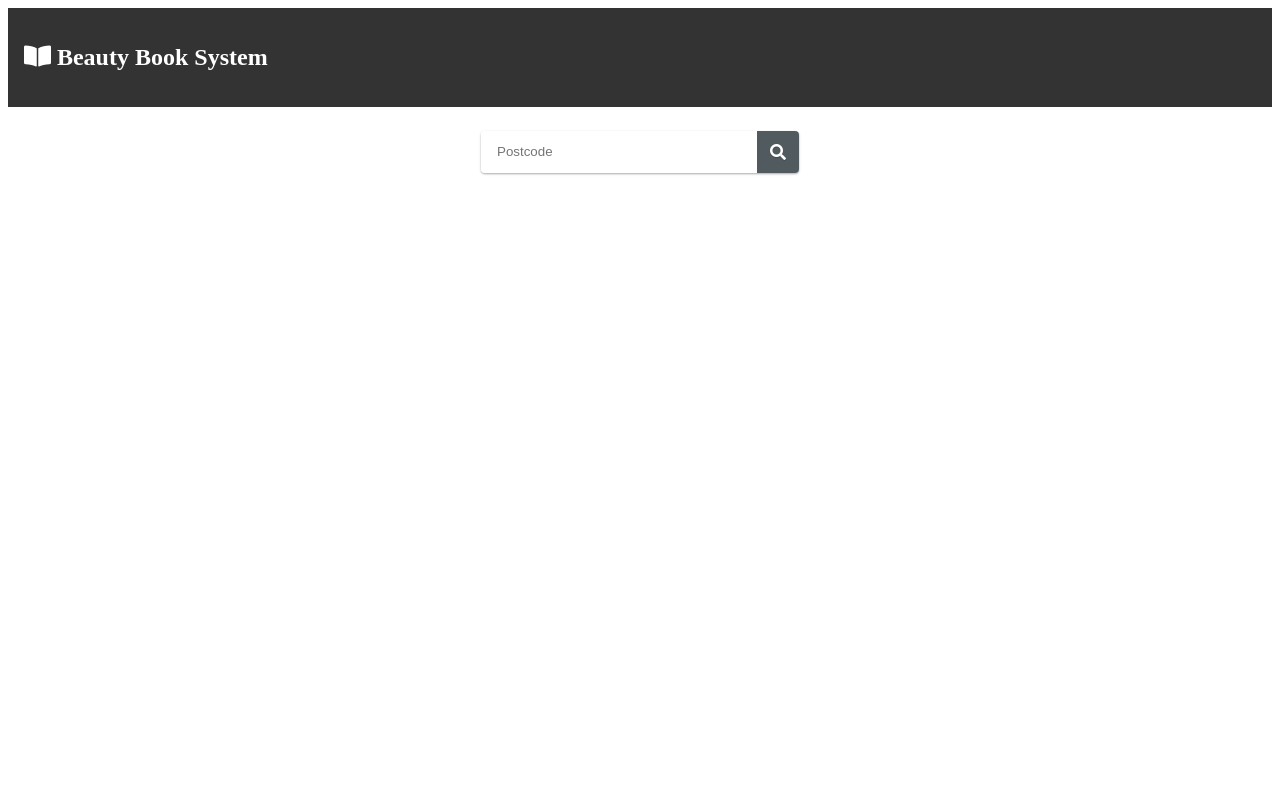
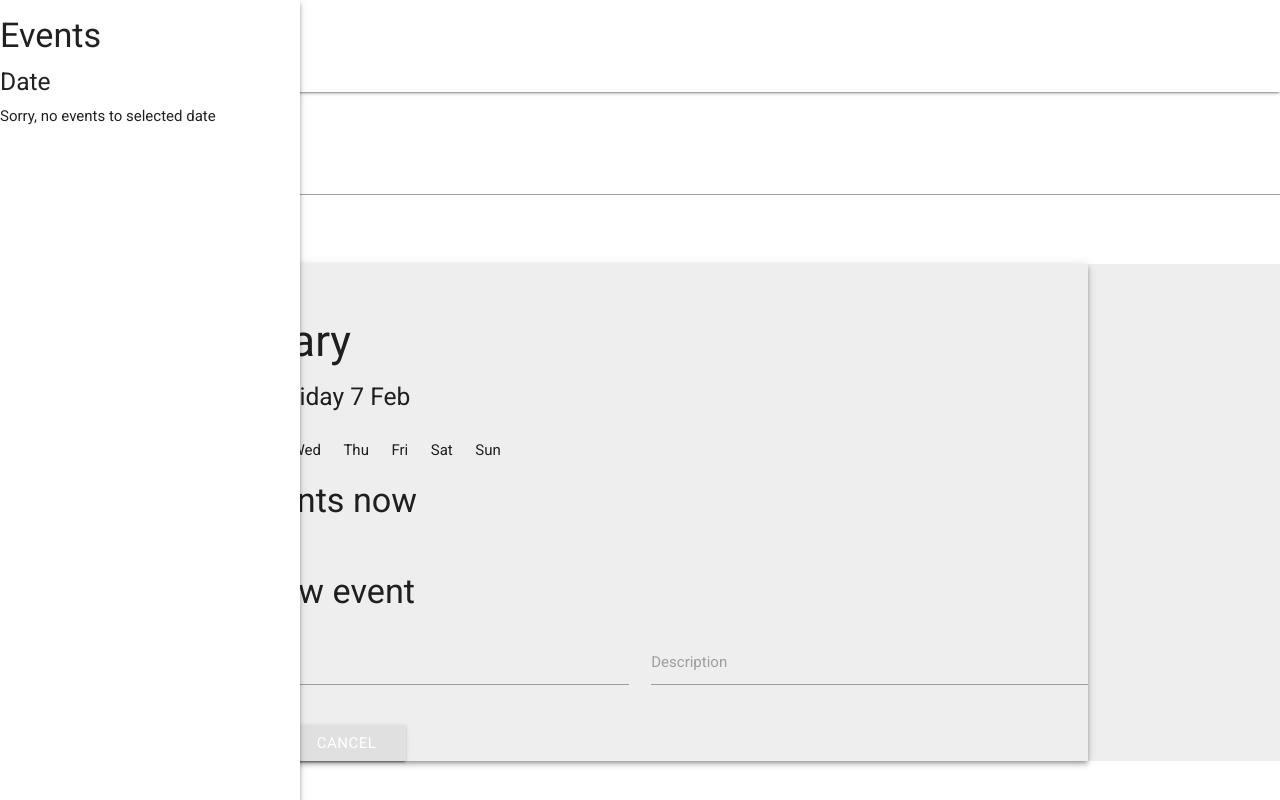
Before and after one commit to Rabiah1995/Rabiah1995.github.io, a plain HTML site: page index.html in a window 1280 px wide. Drawn offline with nearby package versions, Linux system fonts and the light colour scheme.

Commit message:
Update index.html

```diff
--- a/index.html
+++ b/index.html
@@ -1,42 +1,155 @@
-<!DOCTYPE html>
 <html>
   <head>
     <meta charset="utf-8">
-	<meta name="viewport" content="width=device-width, initial-scale=1">
-	<title>Beauty Book System</title>
+    <meta name="viewport" content="width=device-width, initial-scale=1, shrink-to-fit=no">
+    <link rel="stylesheet" href="https://cdnjs.cloudflare.com/ajax/libs/materialize/0.100.2/css/materialize.min.css">
+    <link href="https://fonts.googleapis.com/css?family=Roboto:300,400,500" rel="stylesheet">
+    <link href="https://fonts.googleapis.com/icon?family=Material+Icons" rel="stylesheet">
+    <script src="https://ajax.googleapis.com/ajax/libs/jquery/3.2.1/jquery.min.js"></script>
 	<link rel="stylesheet" href="https://use.fontawesome.com/releases/v5.6.3/css/all.css" integrity="sha384-UHRtZLI+pbxtHCWp1t77Bi1L4ZtiqrqD80Kn4Z8NTSRyMA2Fd33n5dQ8lWUE00s/" crossorigin="anonymous">
-	<link rel="stylesheet" href="css/style.css">
+    <link rel="stylesheet" href="css/calander.css">
+    <link rel="stylesheet" href="css/welcome.css">
   </head>
+
   <body>
-	<!-- Splash Screen -->
-	<div class="splash">
-		<h1 class="fade-in">Beauty Book System</h1>
+ <div class="mobile-header z-depth-1">
+
+      <div class="row">
+        <div class="col-2">
+          <a href="#" data-activates="sidebar" class="button-collapse" style="">
+            <i class="material-icons">menu</i>
+          </a>
+        </div>
+        <div class="col">
+          <h4>Events</h4>
+        </div>
       </div>
 
-	<!-- Nav Bar -->
-	<nav id="navbar">
-	    <h1 class="logo">
-	      <span class="text-primary">
-	        <i class="fas fa-book-open"></i> Beauty</span> Book System
-	    </h1>
-  	</nav>
+    </div>
 
-	<!-- Search -->
+
+    <div class="main-wrapper">
+
+
+
+	    <div class="search-wrapper">
+    		<h5>Search Locations</h5>
 		   	<div class="input-container">
   				<div class='inputHolder'>
   					<input type="text"  class="textbox" placeholder='Postcode' id='txtPostcode'>
-			<div class="button" id='btnPostcode'><i class="fas fa-search"></i></div>
+  				</div>
+			   </div>
+			   <div id='results'></div>
+    	</div>
+
+      <div class="results-wrapper">
+        <h5>Appointment Booked</h5>
+        <div id='finale'></div>
+      </div>
+
+      <div class="sidebar-wrapper z-depth-2 side-nav fixed" id="sidebar">
+
+        <div class="sidebar-title">
+          <h4>Events</h4>
+          <h5 id="eventDayName">Date</h5>
+        </div>
+        <div class="sidebar-events" id="sidebarEvents">
+          <div class="empty-message">Sorry, no events to selected date</div>
+        </div>
+
+      </div>
+
+      <div class="content-wrapper grey lighten-3">
+        <div class="container">
+
+          <div class="calendar-wrapper z-depth-2">
+
+            <div class="header-background">
+              <div class="calendar-header">
+
+                <a class="prev-button" id="prev">
+                  <i class="material-icons">keyboard_arrow_left</i>
+                </a>
+                <a class="next-button" id="next">
+                  <i class="material-icons">keyboard_arrow_right</i>
+                </a>
+
+                <div class="row header-title">
+
+                  <div class="header-text">
+                    <h3 id="month-name">February</h3>
+                    <h5 id="todayDayName">Today is Friday 7 Feb</h5>
+                  </div>
+
+                </div>
               </div>
             </div>
 
+            <div class="calendar-content">
+              <div id="calendar-table" class="calendar-cells">
 
+                <div id="table-header">
+                  <div class="row">
+                    <div class="col">Mon</div>
+                    <div class="col">Tue</div>
+                    <div class="col">Wed</div>
+                    <div class="col">Thu</div>
+                    <div class="col">Fri</div>
+                    <div class="col">Sat</div>
+                    <div class="col">Sun</div>
+                  </div>
+                </div>
 
+                <div id="table-body" class="">
 
-	<div id='results'></div>
+                </div>
 
+              </div>
+            </div>
 
-	<!-- Local JS File -->
-	<script src="https://cdnjs.cloudflare.com/ajax/libs/jquery/2.1.3/jquery.min.js"></script>
-	<script src="js/main.js"></script>
+            <div class="calendar-footer">
+              <div class="emptyForm" id="emptyForm">
+                <h4 id="emptyFormTitle">No events now</h4>
+                <a class="addEvent" id="changeFormButton">Add new</a>
+              </div>
+              <div class="addForm" id="addForm">
+                <h4>Add new event</h4>
+
+                <div class="row">
+                  <div class="input-field col s6">
+                    <input id="eventTitleInput" type="text" class="validate">
+                    <label for="eventTitleInput">Title</label>
+                  </div>
+                  <div class="input-field col s6">
+                    <input id="eventDescInput" type="text" class="validate">
+                    <label for="eventDescInput">Description</label>
+                  </div>
+                </div>
+
+                <div class="addEventButtons">
+                  <a class="waves-effect waves-light btn blue lighten-2" id="addEventButton">Add</a>
+                  <a class="waves-effect waves-light btn grey lighten-2" id="cancelAdd">Cancel</a>
+                </div>
+
+              </div>
+            </div>
+
+          </div>
+
+        </div>
+      </div>
+
+    </div>
+
+    <script src="https://cdnjs.cloudflare.com/ajax/libs/popper.js/1.12.3/umd/popper.min.js" integrity="sha384-vFJXuSJphROIrBnz7yo7oB41mKfc8JzQZiCq4NCceLEaO4IHwicKwpJf9c9IpFgh"
+            crossorigin="anonymous"></script>
+    <script src="https://maxcdn.bootstrapcdn.com/bootstrap/4.0.0-beta.2/js/bootstrap.min.js" integrity="sha384-alpBpkh1PFOepccYVYDB4do5UnbKysX5WZXm3XxPqe5iKTfUKjNkCk9SaVuEZflJ"
+            crossorigin="anonymous"></script>
+    <script src="https://cdnjs.cloudflare.com/ajax/libs/materialize/0.100.2/js/materialize.min.js"></script>
+    <script>
+      $(".button-collapse").sideNav();
+    </script>
+    <script src="js/calander.js"></script>
+    <script src="js/welcome.js"></script>
   </body>
 </html>
```
Lines whose indentation alone changed are shown as unchanged.
